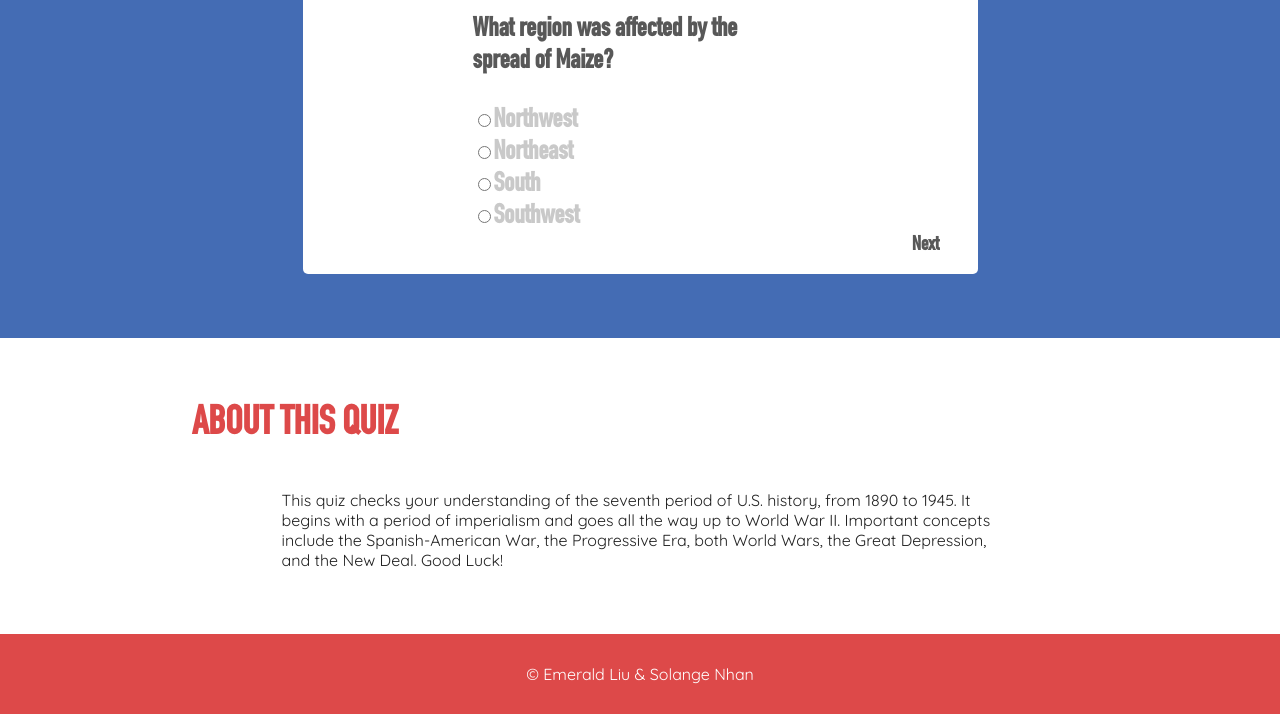
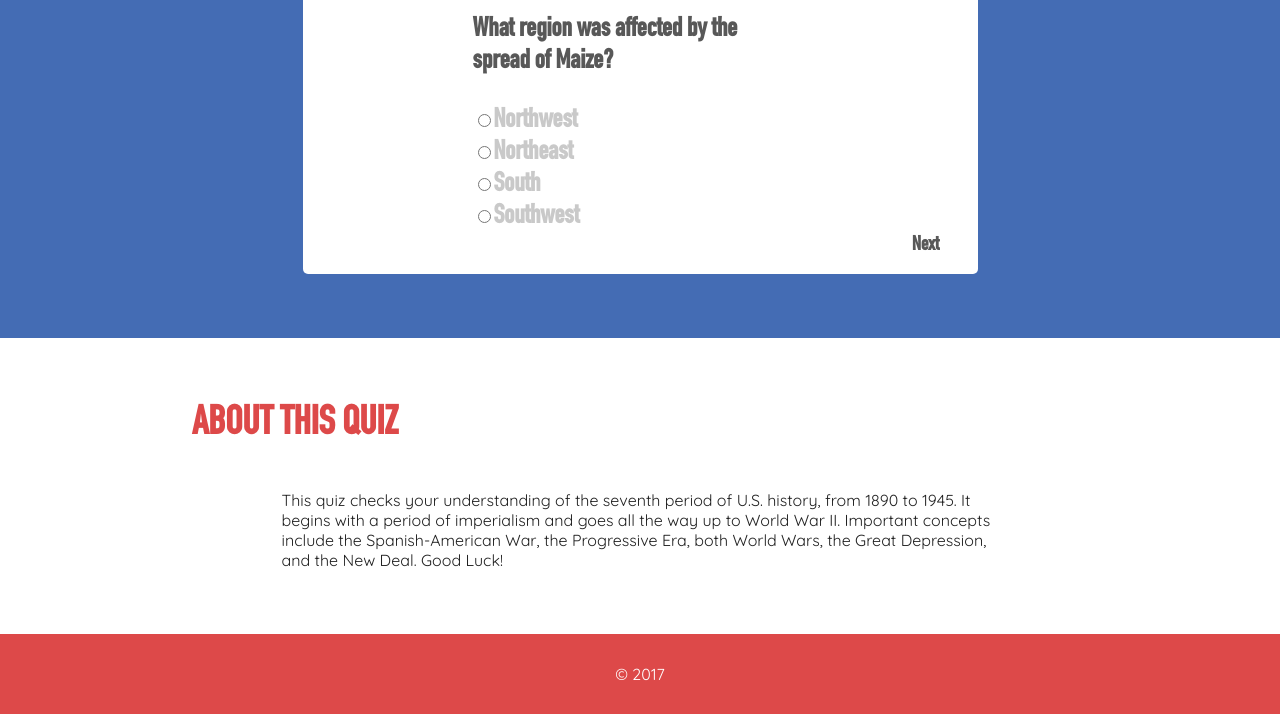
Before and after one commit to EmeraldLiu/forUS, a plain HTML site: page quiz5.html in a window 1280 px wide. Shown: the part 455-1169 px from the top of the page. Drawn offline with nearby package versions, Linux system fonts and the light colour scheme.

Commit message:
Update quiz5.html

```diff
--- a/quiz5.html
+++ b/quiz5.html
@@ -63,7 +63,7 @@
 	    		<p>This quiz checks your understanding of the seventh period of U.S. history, from 1890 to 1945. It begins with a period of imperialism and goes all the way up to World War II. Important concepts include the Spanish-American War, the Progressive Era, both World Wars, the Great Depression, and the New Deal. Good Luck!</p>
     	</div>
 
-		<footer>&copy; Emerald Liu & Solange Nhan</footer>
+		<footer>&copy; 2017<!--Emerald Liu & Solange Nhan--></footer>
 
 	</body>
 
```
